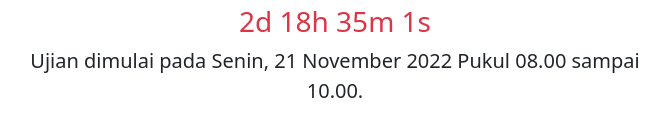
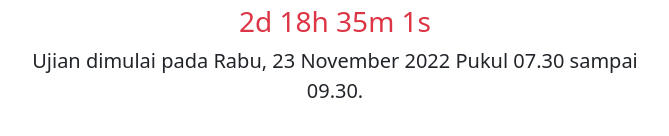
Before and after one commit to bakhtiarsmada/bakhtiarsmada.github.io, a plain HTML site: page xmipa.html in a window 1280 px wide. Shown: the part 350-486 px from the top of the page, without its empty margins (305-974 px from the left). Drawn offline with nearby package versions, Linux system fonts and the light colour scheme.

Commit message:
add xmipa

```diff
--- a/xmipa.html
+++ b/xmipa.html
@@ -42,7 +42,7 @@
       <h1 class="display-5 fw-bold">Penilaian Harian<br>Matematika Peminatan<br>Kelas X MIPA 1</h1>
       <div class="col-lg-6 mx-auto">
         <h3 class="text-danger" id="timeujian"></h3>
-        <p class="lead mb-4">Ujian dimulai pada Senin, 21 November 2022 Pukul 08.00 sampai 10.00.</p>
+        <p class="lead mb-4">Ujian dimulai pada Rabu, 23 November 2022 Pukul 07.30 sampai 09.30.</p>
       </div>
     </div>
   </div>
```
